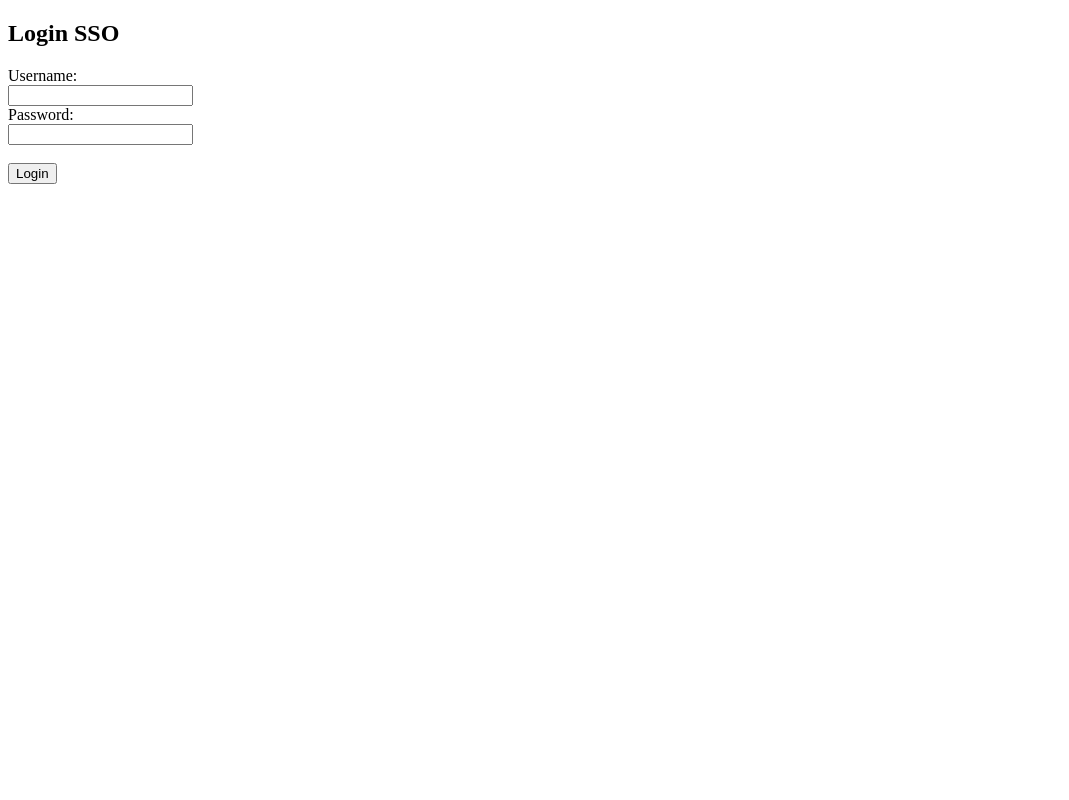
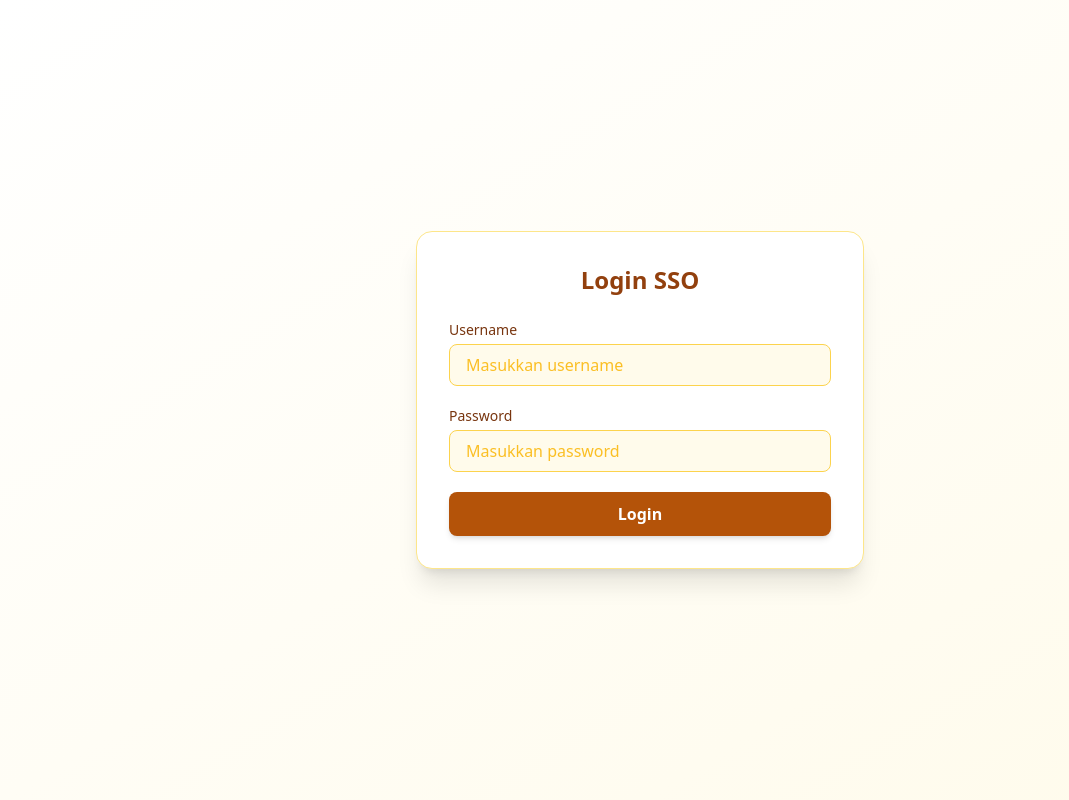
Before and after one commit to kamilarr/Sister_Web, a PHP site: page /login.php in a window 1280 px wide. Shown: the whole page, without its empty margins (0-1069 px from the left). Run offline with PHP 8.4, Linux system fonts and the light colour scheme; some libraries are stand-ins or nearby versions.

Commit message:
Update login.php

```diff
--- a/sso/login.php
+++ b/sso/login.php
@@ -22,19 +22,42 @@ if ($_SERVER['REQUEST_METHOD'] === 'POST') {
 }
 ?>
 <!DOCTYPE html>
-<html>
+<html lang="id">
 <head>
+    <meta charset="UTF-8">
     <title>Login SSO</title>
+    <script src="https://cdn.tailwindcss.com"></script>
 </head>
-<body>
-    <h2>Login SSO</h2>
-    <?php if (!empty($error)) echo "<p style='color:red'>$error</p>"; ?>
-    <form method="POST">
-        <label>Username:</label><br>
-        <input type="text" name="username" required><br>
-        <label>Password:</label><br>
-        <input type="password" name="password" required><br><br>
-        <button type="submit">Login</button>
-    </form>
+<body class="min-h-screen flex items-center justify-center bg-gradient-to-br from-white to-amber-50">
+    <div class="w-full max-w-md bg-white shadow-xl rounded-2xl p-8 border border-amber-200">
+        <h2 class="text-2xl font-bold text-center text-amber-800 mb-6">Login SSO</h2>
+
+        <?php if (!empty($error)) { ?>
+            <div class="mb-4 p-3 text-sm text-red-700 bg-red-100 border border-red-300 rounded-lg">
+                <?= $error ?>
+            </div>
+        <?php } ?>
+
+        <form method="POST" class="space-y-5">
+            <div>
+                <label class="block text-sm font-medium text-amber-900">Username</label>
+                <input type="text" name="username" required
+                    class="mt-1 w-full rounded-lg border border-amber-300 focus:ring-2 focus:ring-amber-500 focus:border-amber-500 px-4 py-2 bg-amber-50 text-amber-900 placeholder-amber-400"
+                    placeholder="Masukkan username">
+            </div>
+
+            <div>
+                <label class="block text-sm font-medium text-amber-900">Password</label>
+                <input type="password" name="password" required
+                    class="mt-1 w-full rounded-lg border border-amber-300 focus:ring-2 focus:ring-amber-500 focus:border-amber-500 px-4 py-2 bg-amber-50 text-amber-900 placeholder-amber-400"
+                    placeholder="Masukkan password">
+            </div>
+
+            <button type="submit"
+                class="w-full bg-amber-700 hover:bg-amber-800 text-white font-semibold py-2.5 rounded-lg shadow-md transition duration-300">
+                Login
+            </button>
+        </form>
+    </div>
 </body>
 </html>
```
